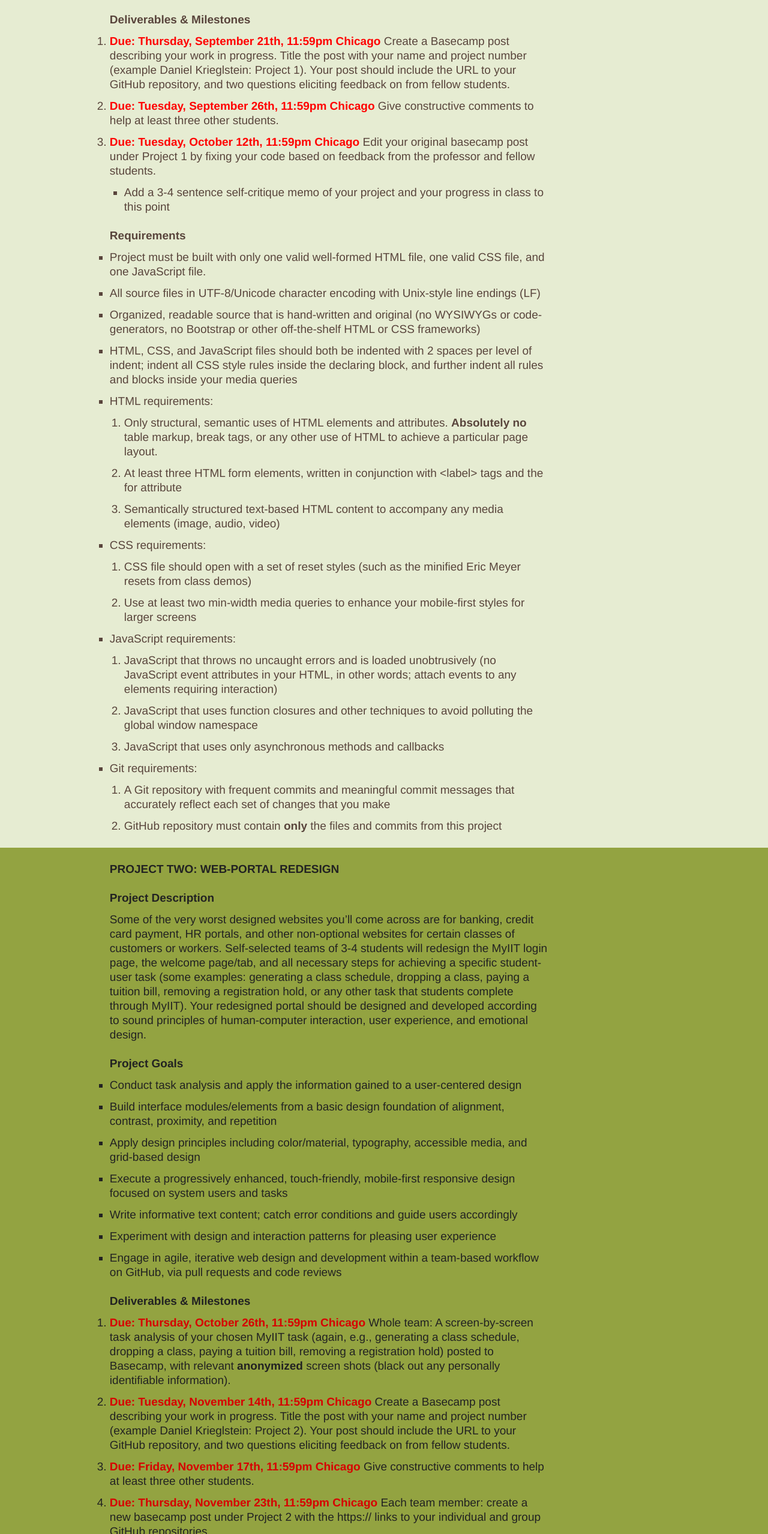
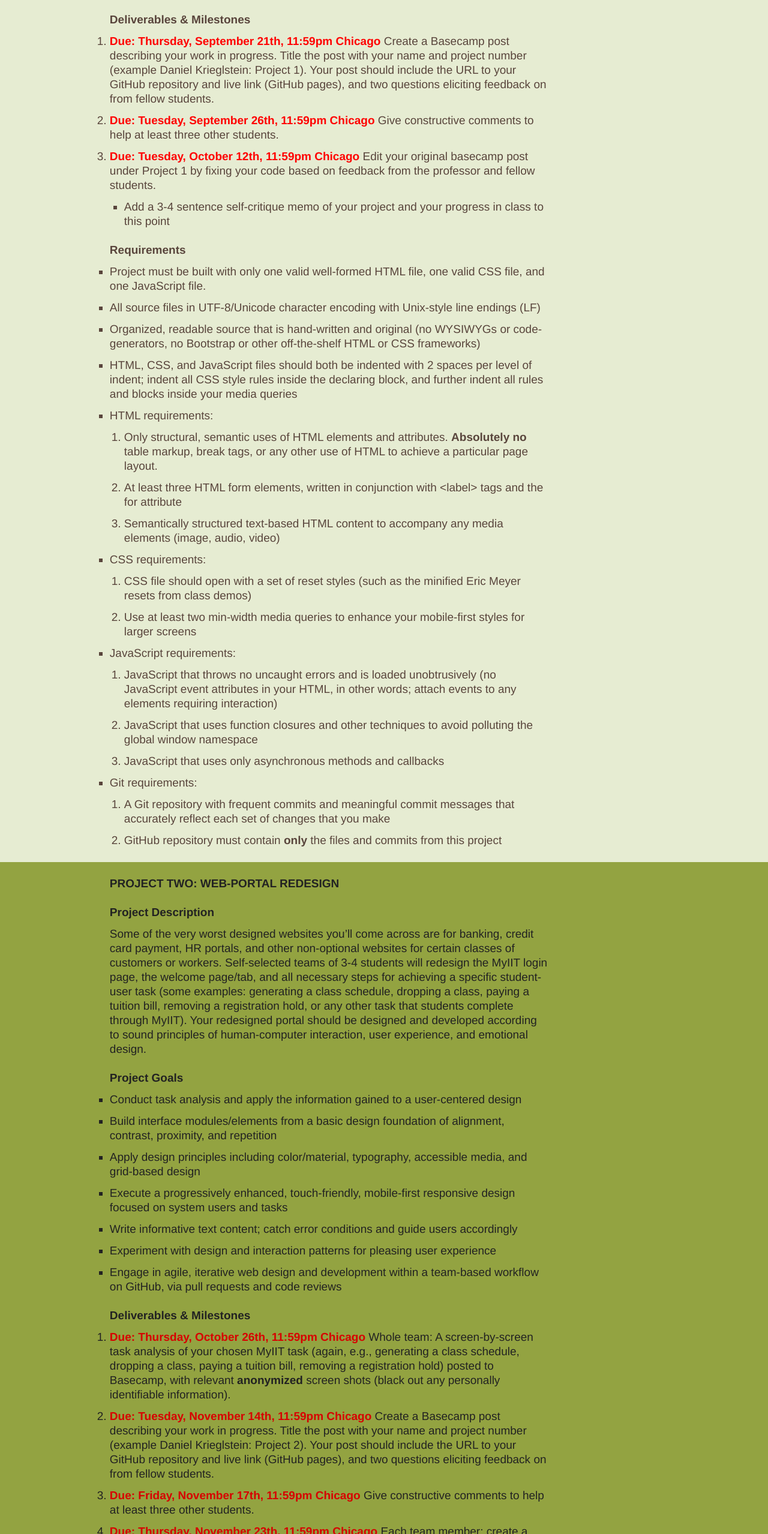
Before and after one commit to tn5865/itmd-362-fall2017, a plain HTML site: page syllabuspages/projects.html in a window 1280 px wide. Shown: the part 850-3407 px from the top of the page at 60% size. Drawn offline with Linux system fonts and the light colour scheme.

Commit message:
expanding project posting

```diff
--- a/syllabuspages/projects.html
+++ b/syllabuspages/projects.html
@@ -59,7 +59,7 @@
             <li>
               <b class="redfont">Due: Thursday, September 21th, 11:59pm Chicago</b> Create a Basecamp post describing your work
               in progress. Title the post with your name and project number (example Daniel Krieglstein: Project 1). Your post
-              should include the URL to your GitHub repository, and two questions eliciting feedback on from fellow students.
+              should include the URL to your GitHub repository and live link (GitHub pages), and two questions eliciting feedback on from fellow students.
             </li>
             <li>
               <b class="redfont">Due: Tuesday, September 26th, 11:59pm Chicago</b> Give constructive comments to help at least three other students.
@@ -207,7 +207,7 @@
             <li>
               <b class="darkredfont">Due: Tuesday, November 14th, 11:59pm Chicago</b> Create a Basecamp post describing your work
               in progress. Title the post with your name and project number (example Daniel Krieglstein: Project 2). Your post
-              should include the URL to your GitHub repository, and two questions eliciting feedback on from fellow students.
+              should include the URL to your GitHub repository and live link (GitHub pages), and two questions eliciting feedback on from fellow students.
             </li>
              <li>
               <b class="darkredfont">Due: Friday, November 17th, 11:59pm Chicago</b> Give constructive comments
```
